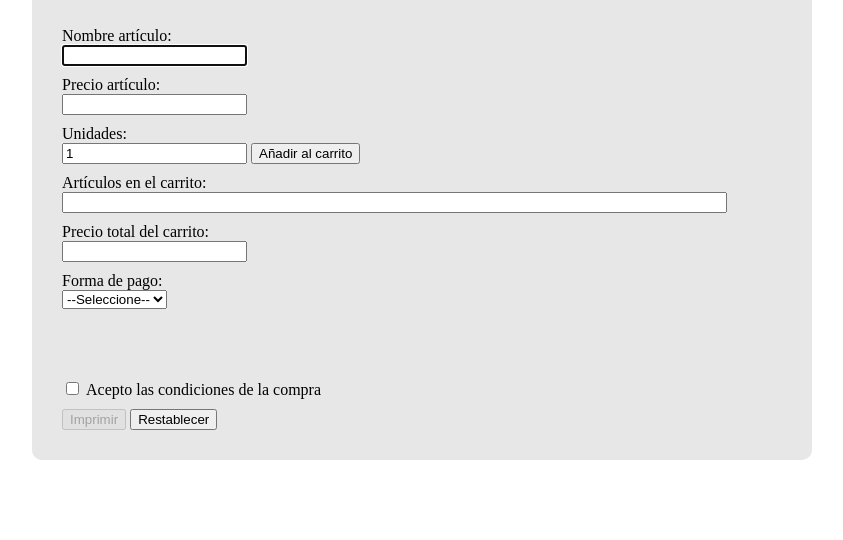
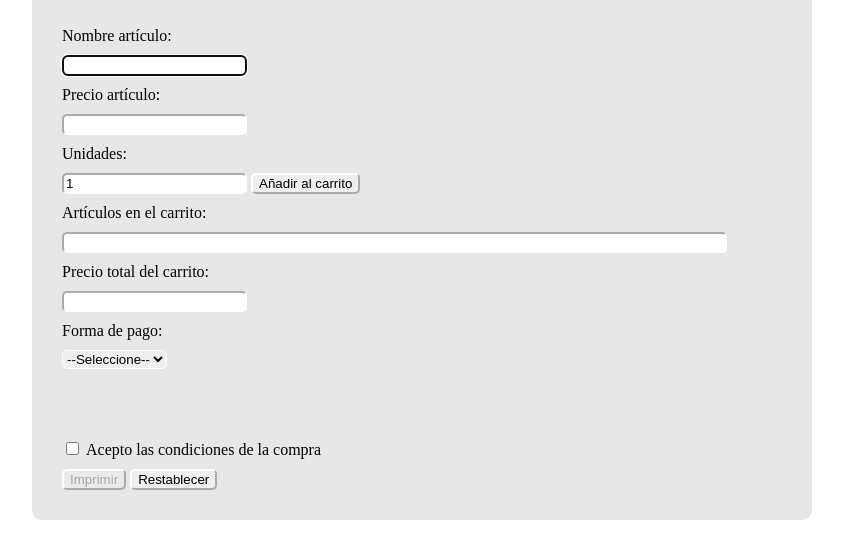
Before and after one commit to PIJ-Group/ShopingCart, a plain HTML site: page index.html in a window 1280 px wide. Shown: the part 260-800 px from the top of the page, without its empty margins (218-1061 px from the left). Drawn offline with Linux system fonts and the light colour scheme.

Commit message:
redondeado inputs y buttons

```diff
--- a/css/estilos.css
+++ b/css/estilos.css
@@ -1,3 +1,20 @@
+/*Jorge: he puesto en todos los inputs, listas y eso un poco de borde circular,
+si veis que es demasiado, quitadle algunes px, o si no os gusta es quitarlo
+(es que yo no puedo con casi ninguna pestaña cuadrada, eso es viejo de pelotas xD)*/
+input, select{
+    border-radius: 5px;
+    border-color: white;
+}
+
+body>header img {
+    margin: auto;
+}
+
+label {
+    margin-bottom: 10px;
+}
+
+/*A partir de aquí es lo que ya había (excepto en los border radius de .print y .reset)*/
 
 #logo{
     display: block;
@@ -11,10 +28,6 @@
 }
 h1 {
     text-align: center;
-}
-
-body>header img {
-    margin: auto;
 }
 
 /*Caja formulario*/
@@ -79,8 +92,10 @@ form input {
 
 .print {
     display: inline-block;
+    border-radius: 5px;
 }
 
 .reset {
     display: inline-block;
+    border-radius: 5px;
 }
```
Also changed, not shown: img/advertencia.png (added), img/check.png (added), img/efectivo.png (added), img/tarjeta.png (added).
